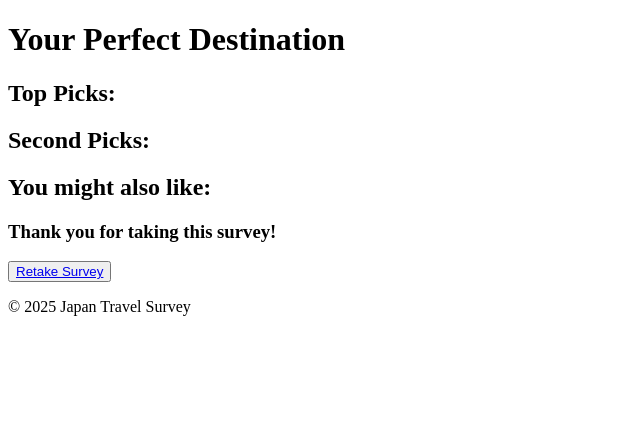
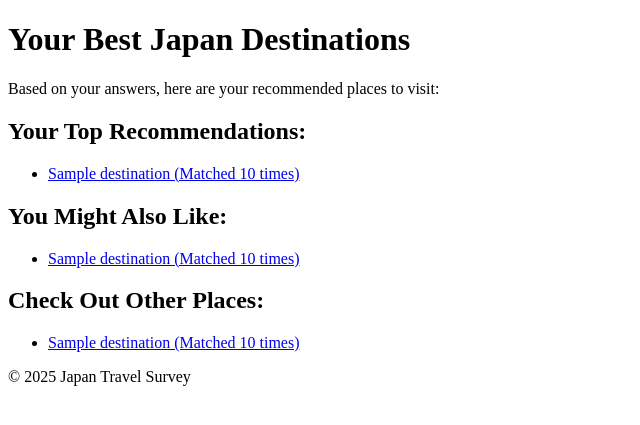
Before and after one commit to kdav92/project, a Python web app: template templates/results.html in a window 1280 px wide. Shown: the top 425 px of the page, without its empty margins (0-640 px from the left). Run offline with Jinja, Linux system fonts and the light colour scheme; the template is opened without the code that fills it: most values are stand-ins (such as "Sample title", 1, 10 or a date in 2020).

Commit message:
new update

```diff
--- a/templates/results.html
+++ b/templates/results.html
@@ -1,16 +1,47 @@
 {% extends "layout.html" %}
 
-{% block title %}
-    Results
-{% endblock %}
+{% block title %}Results{% endblock %}
 
 {% block content %}
-    <h1>Your Perfect Destination</h1>
+    <h1>Your Best Japan Destinations</h1>
+    <p>Based on your answers, here are your recommended places to visit:</p>
 
-    <h2>Top Picks:</h2>
-    <h2>Second Picks:</h2>
-    <h2>You might also like:</h2>
+    {% if top_recommendations %}
+        <h2>Your Top Recommendations:</h2>
+        <ul>
+        {% for destination, score in top_recommendations %}
+            <li>
+                <a href="{{ url_for('destination_details', name=destination) }}">
+                    {{ destination }} (Matched {{ score }} times)
+                </a>
+            </li>
+        {% endfor %}
+        </ul>
+    {% endif %}
 
-    <h3>Thank you for taking this survey!</h3>
-    <button type="submit"><a href="{{ url_for('index') }}" class="button">Retake Survey</a></button>
+    {% if good_matches %}
+        <h2>You Might Also Like:</h2>
+        <ul>
+        {% for destination, score in good_matches %}
+            <li>
+                <a href="{{ url_for('destination_details', name=destination) }}">
+                    {{ destination }} (Matched {{ score }} times)
+                </a>
+            </li>
+        {% endfor %}
+        </ul>
+    {% endif %}
+
+    {% if consider_visiting %}
+        <h2>Check Out Other Places:</h2>
+        <ul>
+        {% for destination, score in consider_visiting %}
+            <li>
+                <a href="{{ url_for('destination_details', name=destination) }}">
+                    {{ destination }} (Matched {{ score }} times)
+                </a>
+            </li>
+        {% endfor %}
+        </ul>
+    {% endif %}
 {% endblock %}
--- a/templates/survey.html
+++ b/templates/survey.html
@@ -49,8 +49,8 @@
         <label for="ramen_noodle">Ramen and Noodle dishes</label><br>
         <input type="radio" name="q4" value="wagyu_bbq" id="wagyu_bbq">
         <label for="wagyu_bbq">Wagyu Beef and BBQ</label><br>
-        <input type="radio" name="sweets_matcha" id="sweets_matcha">
-        <label for="sweets_matcha">Sweets and Match desserts</label><br><br>
+        <input type="radio" name="q4" value="sweets_matcha" id="sweets_matcha">
+        <label for="sweets_matcha">Sweets and Matcha desserts</label><br><br>
 
         <label>What's your ideal travel pace?</label><br>
 
```
Also changed, not shown: app.py (+72 -4 lines), templates/submit.html (deleted).
